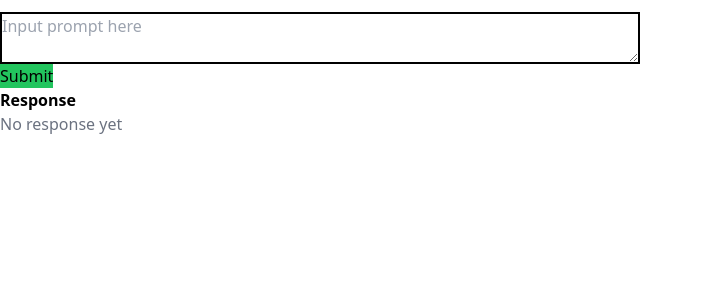
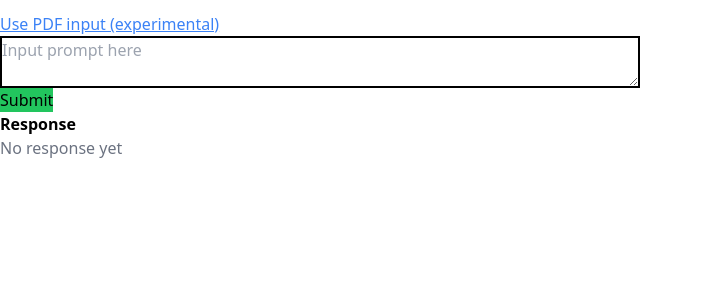
Before and after one commit to michaelzhan1/stakeholder-mapping, a Next.js app in the folder frontend/: page / in a window 1280 px wide. Shown: the top 300 px of the page, without its empty margins (0-703 px from the left). Built offline with nearby package versions, Linux system fonts and the light colour scheme.

Commit message:
Add PDF text parsing to LLM pipeline

```diff
--- a/frontend/package.json
+++ b/frontend/package.json
@@ -12,7 +12,8 @@
     "next": "14.2.13",
     "openai": "^4.68.1",
     "react": "^18",
-    "react-dom": "^18"
+    "react-dom": "^18",
+    "react-pdftotext": "^1.3.3"
   },
   "devDependencies": {
     "eslint": "^8",
--- a/frontend/src/app/api/gpt/route.js
+++ b/frontend/src/app/api/gpt/route.js
@@ -4,8 +4,7 @@ const openai = new OpenAI();
 
 // expect a json object
 export async function POST(request) {
-  const body = await request.json();
-  const { input } = body;
+  const input = await request.text();
 
   const completion = await openai.chat.completions.create({
     model: "gpt-4o-mini",
--- a/frontend/src/components/TextStakeholderExtract.js
+++ b/frontend/src/components/TextStakeholderExtract.js
@@ -1,6 +1,8 @@
 "use client"
 
 import { useState } from "react";
+
+import pdfToText from "react-pdftotext";
 
 const POSITION_DEF = "Position (-1: Opposed, 0: Neutral, 1: Supportive): Position refers to the stakeholder's stance on the issue relative to the primary stakeholder, based on their actions.\n" +
 "- Opposed (-1): The stakeholder actively works against the objectives of the primary stakeholder.\n" +
@@ -47,29 +49,39 @@ const EXTRACTION_PROMPT_CORE = "Given the following text data, identify the key
 "\n";
 
 export default function SampleInputAndResponse ({ className }) {
+  const [usePdf, setUsePdf] = useState(false);
+  const [loading, setLoading] = useState(false);
   const [response, setResponse] = useState(null);
-  const [loading, setLoading] = useState(false);
+
+  const callGPT = async (textInput) => {
+    setLoading(true);
+
+    // make api call
+    const response = await fetch("/api/gpt", {
+      method: "POST",
+      body: textInput
+    });
+    const output = await response.text();
+
+    setResponse(output);
+    setLoading(false);
+  }
 
   const handleSubmit = async (e) => {
     e.preventDefault();
     let input = e.target.input.value;
 
-    const full_prompt = EXTRACTION_PROMPT_CORE + `Text data:\n${input}`;
+    const textInput = EXTRACTION_PROMPT_CORE + `Text data:\n${input}`;
+    callGPT(textInput);
+  }
 
-    setLoading(true);
-
-    // make api call
-    const response = await fetch("/api/gpt", {
-      method: "POST",
-      headers: {
-        "Content-Type": "application/json"
-      },
-      body: JSON.stringify({ input: full_prompt })
+  const handleSubmitPDF = async (e) => {
+    e.preventDefault();
+    let file = e.target.file.files[0];
+    pdfToText(file).then(async (text) => {
+      const textInput = EXTRACTION_PROMPT_CORE + `Text data:\n${text}`;
+      callGPT(textInput);
     });
-    const output = await response.text();
-
-    setResponse(output);
-    setLoading(false);
   }
 
   // Define button states
@@ -80,17 +92,30 @@ export default function SampleInputAndResponse ({ className }) {
     <>
       <div className={className}>
         {/* TODO: popup modal that lets you view definitions*/}
-        <form onSubmit={handleSubmit} className="flex flex-col items-start">
-          <textarea name="input" placeholder="Input prompt here" required className="border-2 border-black w-1/2" />
-          <button type="submit" className={loading ? inactiveButtonClass : activeButtonClass} disabled={loading}>Submit</button>
-        </form>
+        {usePdf ?
+            <button onClick={() => setUsePdf(false)} className="text-blue-500 underline">Use text input</button>
+            :
+            <button onClick={() => setUsePdf(true)} className="text-blue-500 underline">Use PDF input (experimental)</button>
+        }
+
+        {usePdf ?
+          <form onSubmit={handleSubmitPDF} className="flex flex-col items-start">
+            <input type="file" name="file" accept=".pdf" required className="border-2 border-black w-1/2" />
+            <button type="submit" className={loading ? inactiveButtonClass : activeButtonClass} disabled={loading}>Submit PDF</button>
+          </form>
+          :
+          <form onSubmit={handleSubmit} className="flex flex-col items-start">
+            <textarea name="input" placeholder="Input prompt here" required className="border-2 border-black w-1/2" />
+            <button type="submit" className={loading ? inactiveButtonClass : activeButtonClass} disabled={loading}>Submit</button>
+          </form>
+        }
 
         <div className="font-bold">Response</div>
-        {response ?
-          <div className="whitespace-pre-wrap">{response}</div>
+        {loading ?
+          <div className="text-gray-500">Loading...</div>
           :
-          (loading ?
-            <div className="text-gray-500">Loading...</div>
+          (response ?
+            <div className="whitespace-pre-wrap">{response}</div>
             :
             <div className="text-gray-500">No response yet</div>
           )
```
Also changed, not shown: 1 other file (tests, documents, lock files or other folders).
